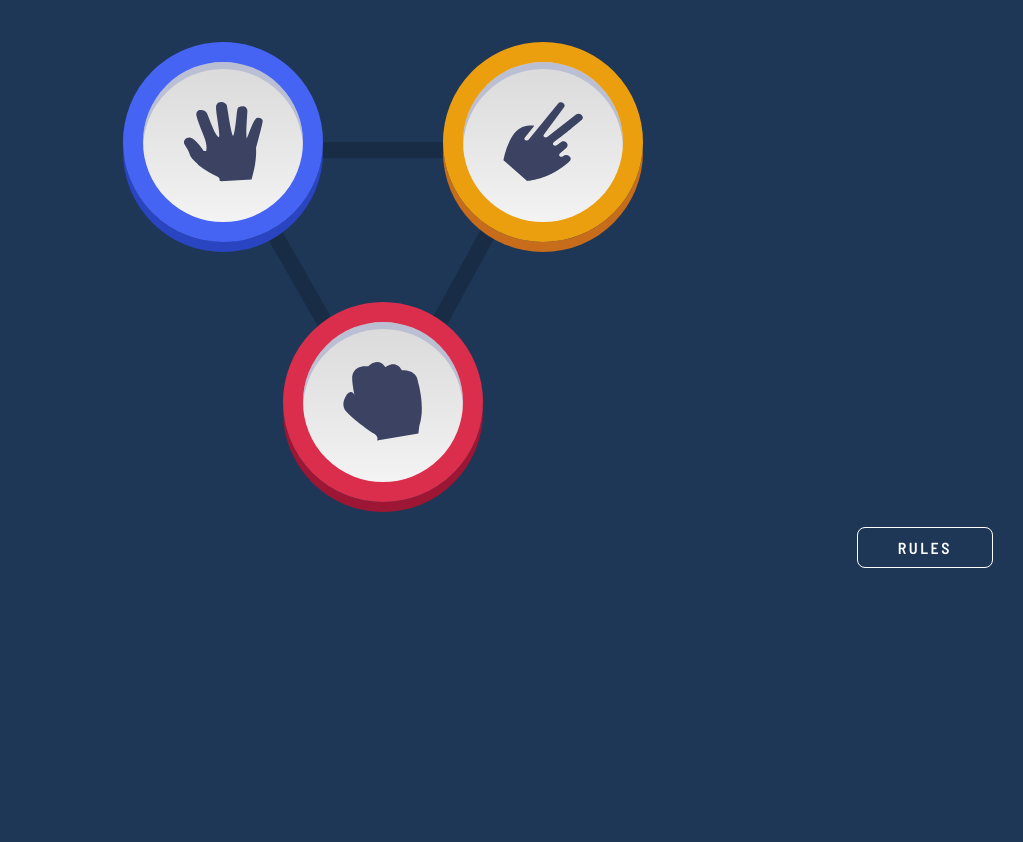
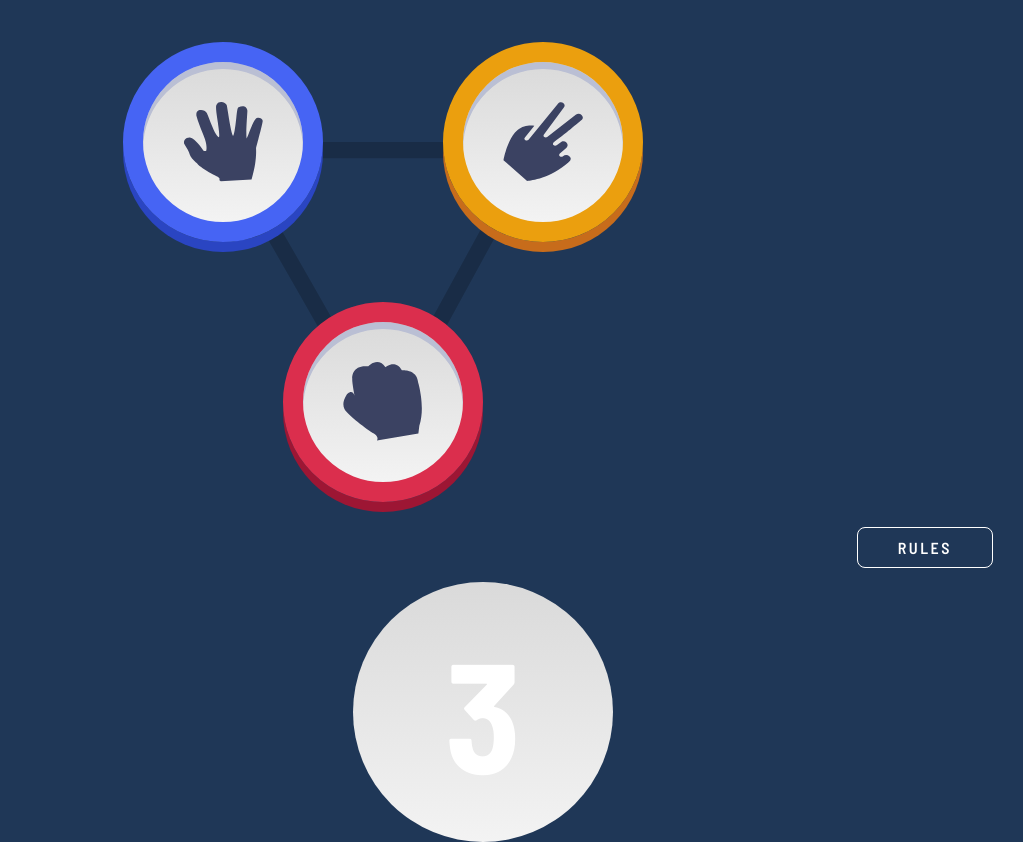
Before and after one commit to azamatpro/rock-paper-scissors-master, a website: page index.html in a window 1280 px wide. Shown: the part 202-1044 px from the top of the page, without its empty margins (257-1280 px from the left). Before the commit the page ends 800 px from the top, so only its background shows below. Drawn offline with Linux system fonts and the light colour scheme.

Commit message:
Update index.html

```diff
--- a/index.html
+++ b/index.html
@@ -17,7 +17,7 @@
     <link rel="stylesheet" href="css/style.css" />
 
     <title>Frontend Mentor | Rock, Paper, Scissors</title>
-    <script defer src="script.js"></script>
+<!--     <script defer src="script.js"></script> -->
   </head>
   <body>
     <div class="popup hidden">
@@ -69,7 +69,7 @@
         </div>
       </section>
 
-      <section class="section-play section-play--sub hidden">
+      <section class="section-play section-play--sub ">
         <div class="play-box__sub play-box__sub--1">
           <!-- <h2 class="play-box__title">You Picked</h2>
           <div class="play-box play-box--1 player-scale">
```
